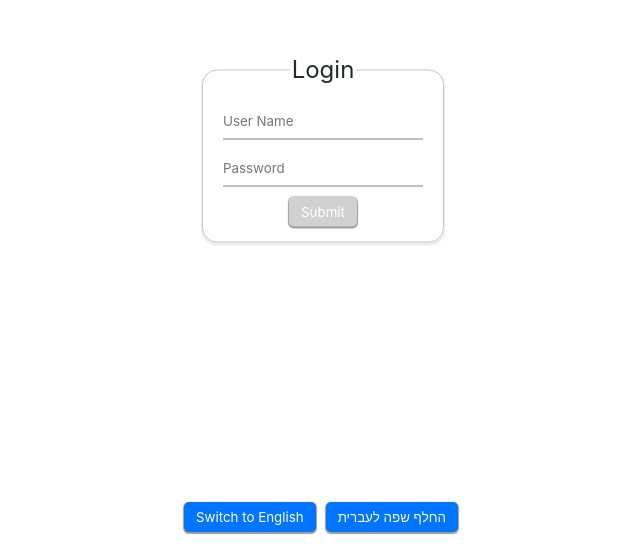
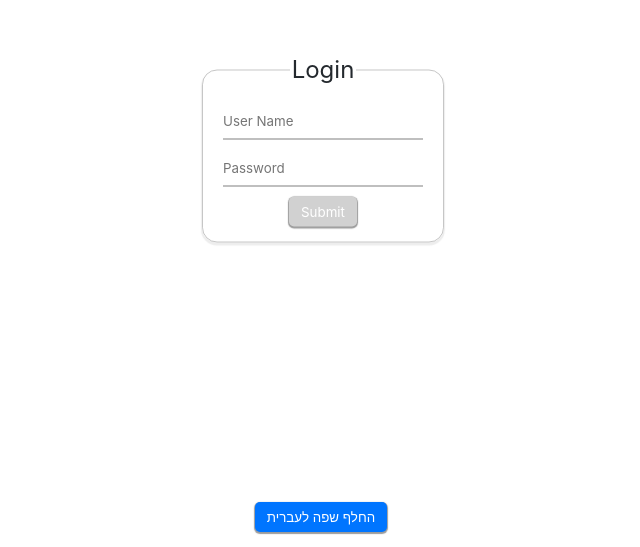
Before and after one commit to davidbu5/user-form-app, a React app: page / in a window 1280 px wide. Shown: the part 253-800 px from the top of the page, without its empty margins (319-959 px from the left). Built offline with nearby package versions, Linux system fonts and the light colour scheme.

Commit message:
lang buttons by expressions + finish styling

```diff
--- a/src/components/Form/Form.less
+++ b/src/components/Form/Form.less
@@ -2,4 +2,5 @@
 div.form.container {
     width: 70%;
     padding: 25px;
+    max-width: 450px;
 }
--- a/src/components/LanguageSwitch/LanguageSwitch.tsx
+++ b/src/components/LanguageSwitch/LanguageSwitch.tsx
@@ -11,8 +11,16 @@ export class LanguageSwitch extends React.Component<ILanguageSwitchProps> {
 
     render() {
         return <div className="language-switch-container">
-            <Button text="Switch to English" onButtonClick={()=>this.props.langStore.language = "en"}></Button>
-            <Button text="החלף שפה לעברית" onButtonClick={()=>this.props.langStore.language = "he"}></Button>
+            {
+                this.props.langStore.language === "he" ?
+                    <Button text="Switch to English" onButtonClick={() => this.props.langStore.language = "en"}></Button> :
+                    ""
+            }
+            {
+                this.props.langStore.language === "en" ?
+                    <Button text="החלף שפה לעברית" onButtonClick={() => this.props.langStore.language = "he"}></Button> :
+                    ""
+            }
         </div>;
     }
 }
```
